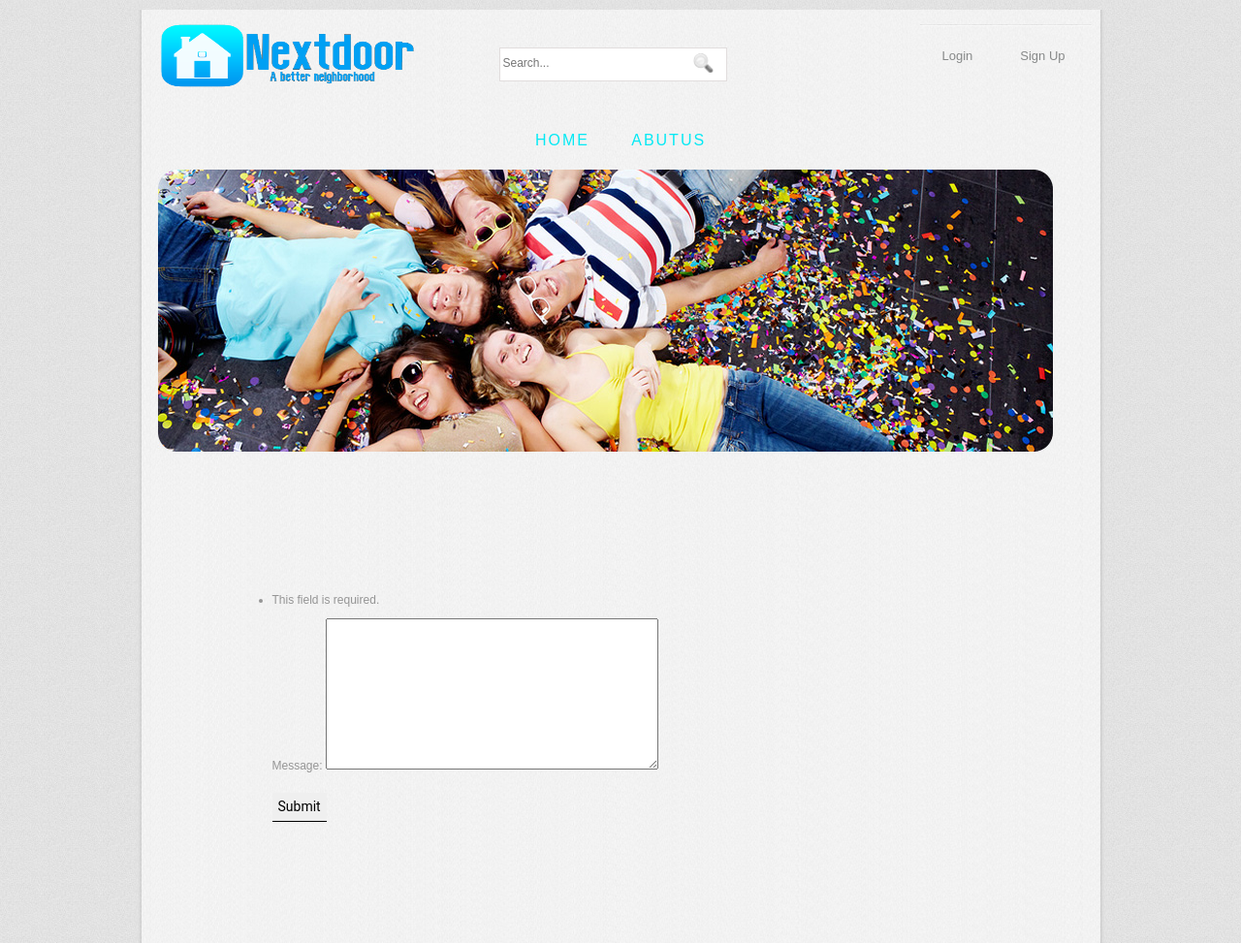
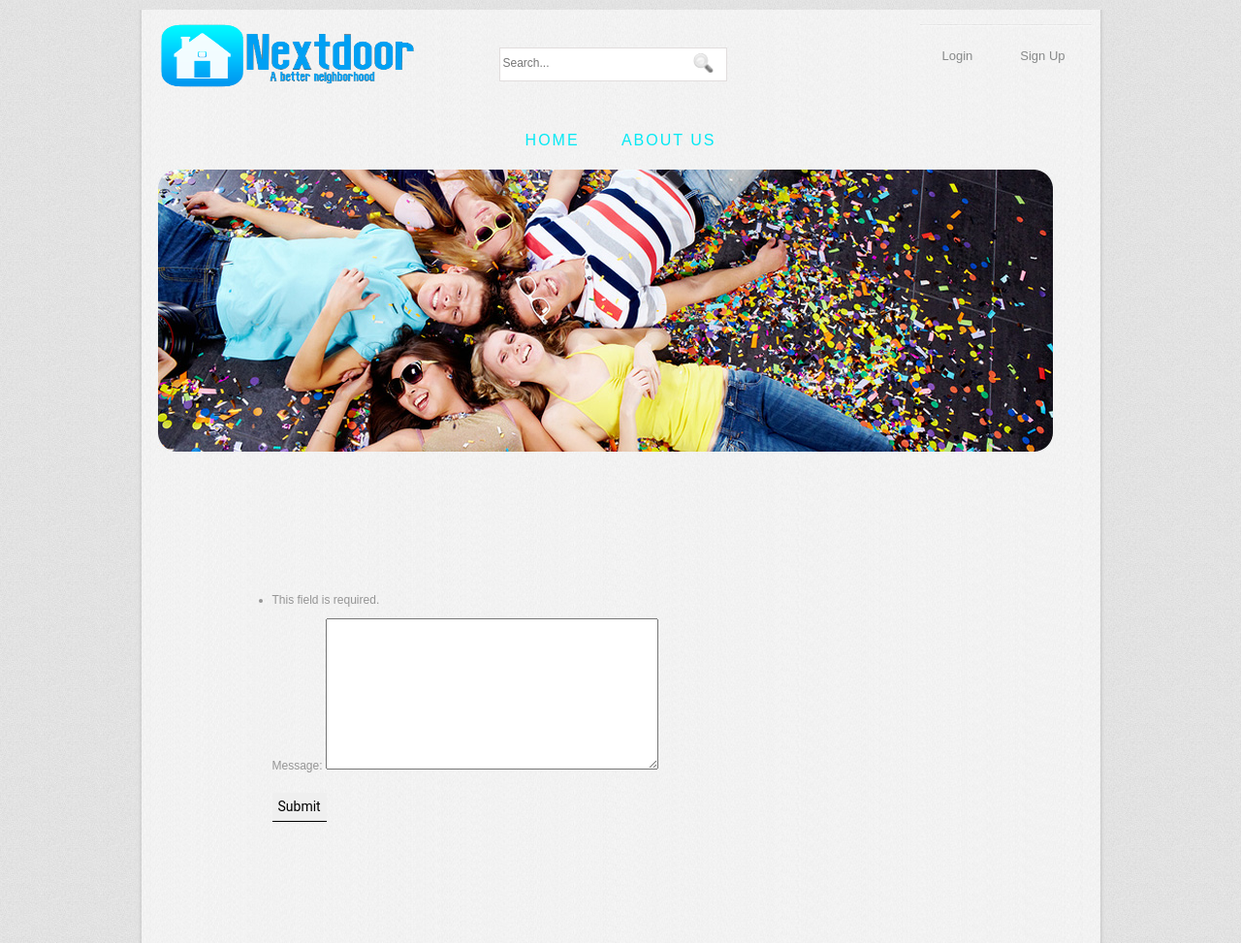
Before and after one commit to Project-Management-SCE/PM2022_TEAM_4, a Django app: page /Account/RemoveBan/ in a window 1280 px wide. Shown: the whole page at 97% size. Run offline with Django 4.2, Linux system fonts and the light colour scheme.

Commit message:
fix name

```diff
--- a/templates/base.html
+++ b/templates/base.html
@@ -255,7 +255,7 @@
       <span></span>
       <span></span>
       <span></span>
-      AbutUs
+      about us
     </a>
     {% if user.is_authenticated %}
         <a href="{% url 'map' %}">
```
